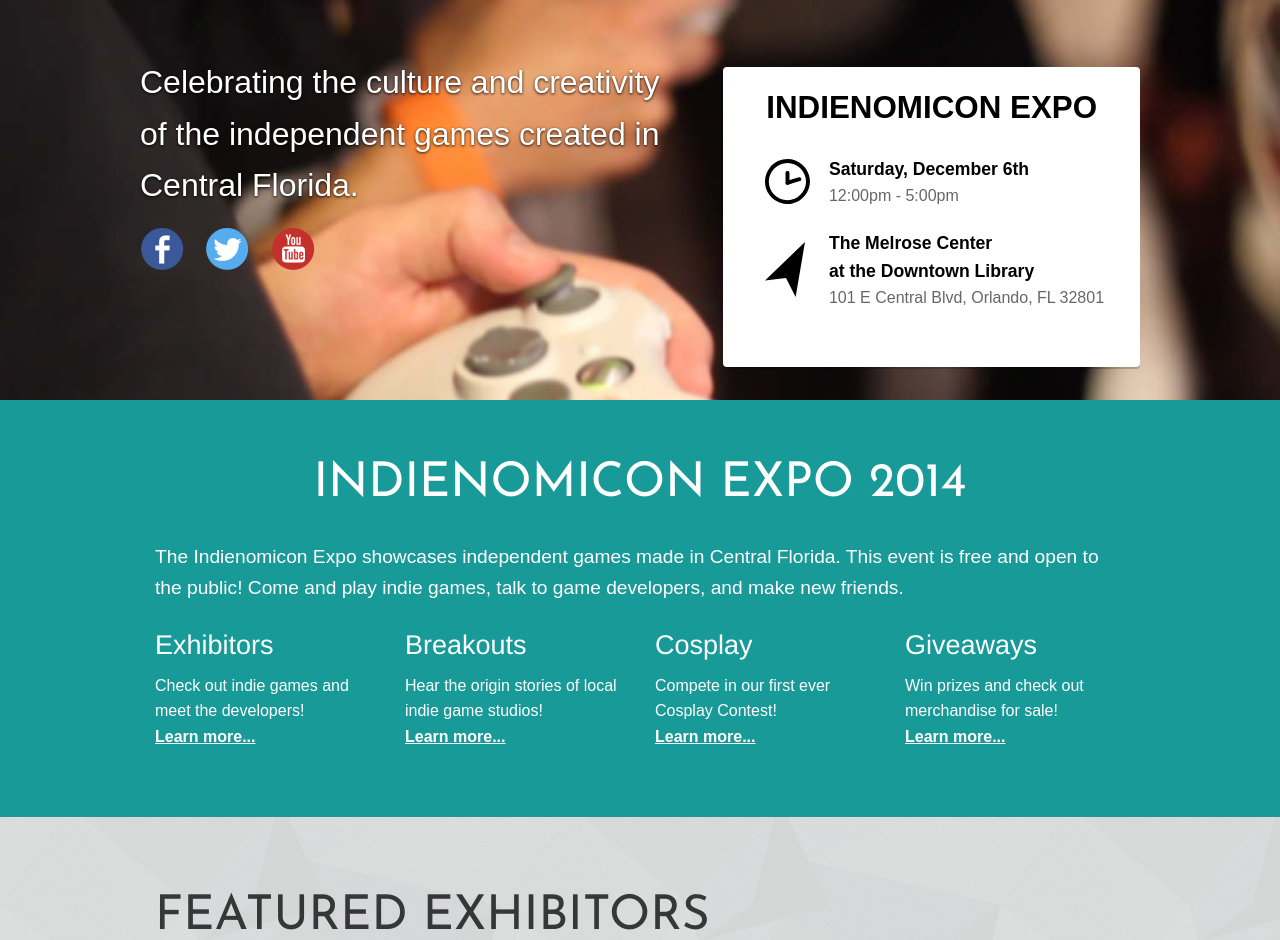
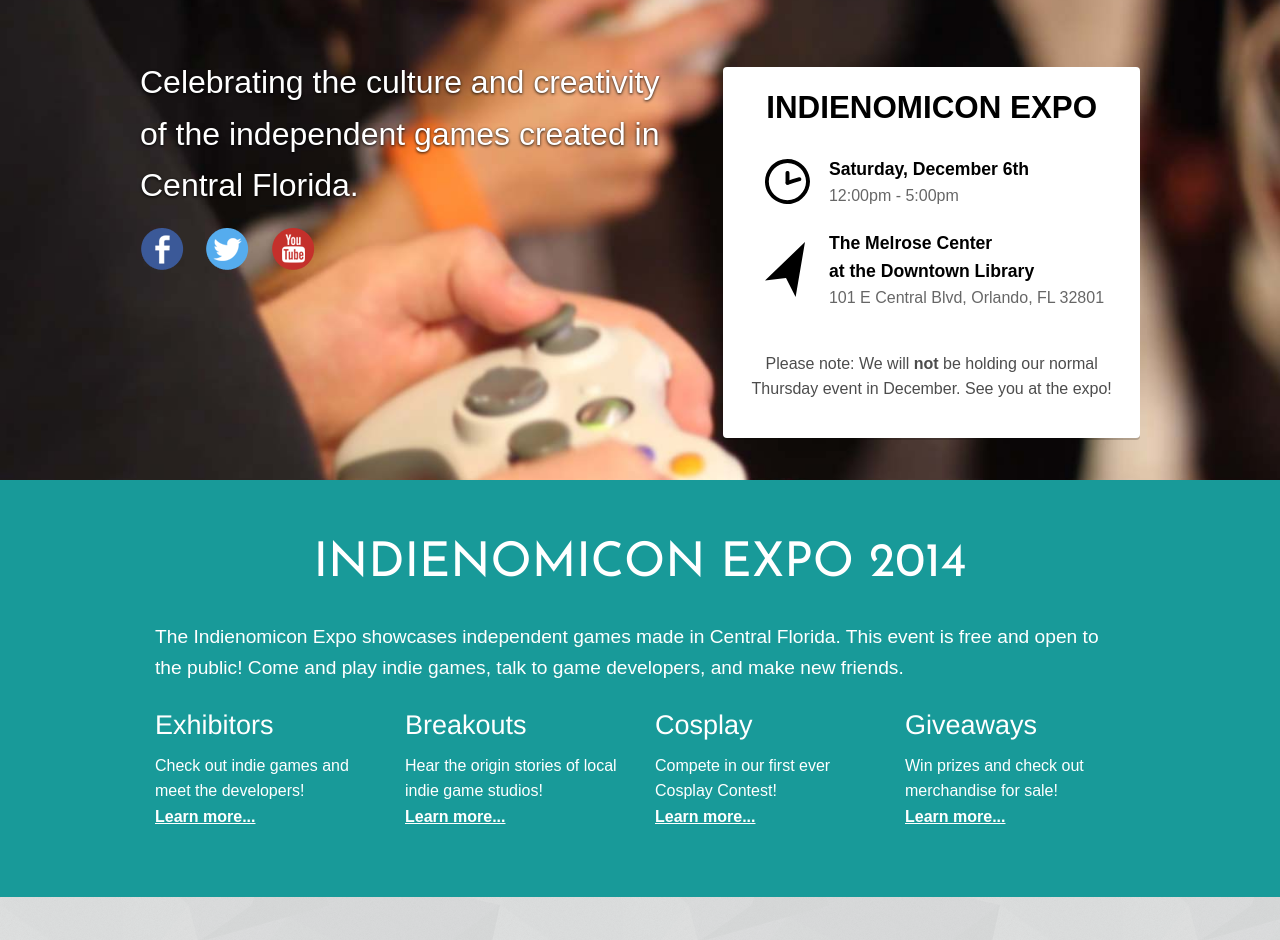
Before and after one commit to nickpettit/indienomicon, a PHP site: page / in a window 1280 px wide. Shown: the part 95-1035 px from the top of the page. Run offline with PHP 8.4, Linux system fonts and the light colour scheme; some web fonts are replaced.

Commit message:
Added a note about the expo replacing the normal Thursday event.

```diff
--- a/css/app.css
+++ b/css/app.css
@@ -1,5 +1,5 @@
 .hero {
-  min-height: 300px;
+  min-height: 350px;
   background: url('../img/home_hero.jpg') center center no-repeat;
   background-size: cover;
   margin-bottom: 0;
@@ -92,6 +92,11 @@
 
 .event-date {
   display: block;
+}
+
+.event-note {
+  color: rgba(0,0,0,0.7);
+  text-align: center;
 }
 
 .event-btn {
@@ -222,7 +227,7 @@ RESPONSIVE STYLES
 @media only screen and (min-width: 64.063em) {
 
   .hero {
-    height: 400px;
+    height: 480px;
   }
 
   .tagline {
--- a/index.php
+++ b/index.php
@@ -15,6 +15,7 @@
             <h2 class="event-title">Indienomicon Expo</h2>
             <p class="event-date"><strong>Saturday, December 6th</strong><br>12:00pm - 5:00pm</p>
             <p class="event-loc"><strong>The Melrose Center <br>at the Downtown Library</strong><br>101 E Central Blvd, Orlando, FL 32801</p>
+            <p class="event-note">Please note: We will <strong>not</strong> be holding our normal Thursday event in December. See you at the expo!</p>
           </div>
         </div>
       </div>
```
